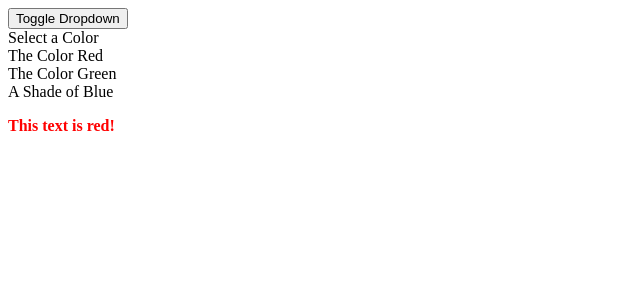
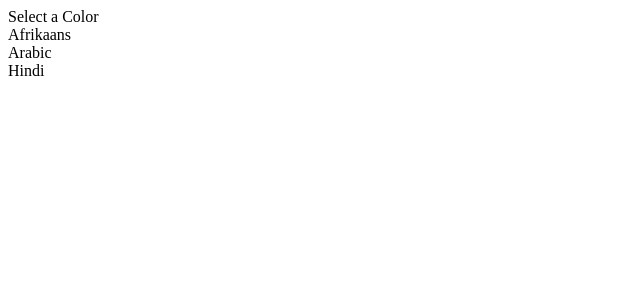
Before and after one commit to LuanQBarbosa/react-widget-project, a React (Create React App) app: page / in a window 1280 px wide. Shown: the top 300 px of the page, without its empty margins (0-640 px from the left). Built offline with nearby package versions, Linux system fonts and the light colour scheme; the HTML template or start-up script is replaced by a standard one.

Commit message:
Translate component scaffolding

```diff
--- a/src/App.js
+++ b/src/App.js
@@ -3,6 +3,7 @@
 import Accordion from './components/Accordion';
 import Search from './components/Search';
 import Dropdown from './components/Dropdown';
+import Translate from './components/Translate';
 
 const items = [
     {
@@ -35,19 +36,9 @@
 ];
 
 const App = () => {
-    const [selected, setSelected] = useState(options[0]);
-    const [showDropdown, setShowDropdown] = useState(true);
-
     return (
         <div>
-            <button onClick={() => setShowDropdown(!showDropdown)}>Toggle Dropdown</button>
-            {showDropdown ?
-                <Dropdown
-                    selected={selected}
-                    onSelectedChange={setSelected}
-                    options={options}
-                /> : null
-            }
+            <Translate />
         </div>
     );
 };
--- a/src/components/Dropdown.js
+++ b/src/components/Dropdown.js
@@ -42,7 +42,6 @@
                     </div>
                 </div>
             </div>
-            <p style={{color: selected.value, fontWeight: 'bold'}}>This text is {selected.value}!</p>
         </div>
     );
 }
--- /dev/null
+++ b/src/components/Translate.js
@@ -0,0 +1,33 @@
+import React, { useState } from 'react';
+import Dropdown from './Dropdown';
+
+const options = [
+    {
+        label: 'Afrikaans',
+        value: 'af'
+    },
+    {
+        label: 'Arabic',
+        value: 'ar'
+    },
+    {
+        label: 'Hindi',
+        value: 'hi'
+    }
+];
+
+const Translate = () => {
+    const [language, setLanguage] = useState(options[0]);
+
+    return (
+        <div>
+            <Dropdown
+                options={options}
+                selected={language}
+                onSelectedChange={setLanguage}
+            />
+        </div>
+    );
+}
+
+export default Translate;
```
